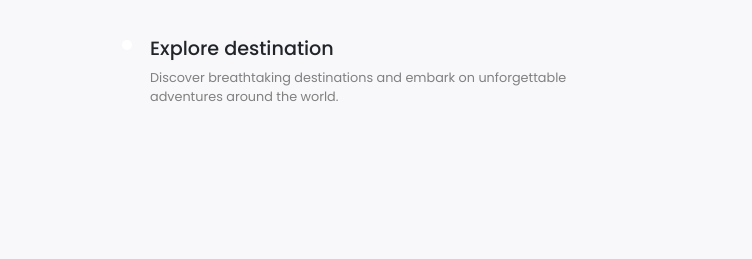
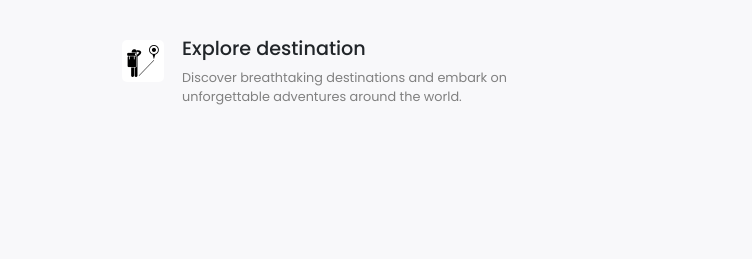
Before and after one commit to ajit-divakaran/Travelr, a plain HTML site: page index.html in a window 1280 px wide. Shown: the part 3350-3609 px from the top of the page, 528-1280 px from the left. Drawn offline with nearby package versions, Linux system fonts and the light colour scheme; the site is published under a folder, as on GitHub Pages, so addresses that start at the root find nothing; a web font is replaced by a local one.

Commit message:
Fixed image src address

```diff
--- a/index.html
+++ b/index.html
@@ -355,7 +355,7 @@
                 </div>
               </div>
               <div class="feat">
-                <img src="/assets/images/mapexplore.png" alt="">
+                <img src="./assets/images/mapexplore.png" alt="">
                 <div>
                   <h3>Explore destination</h3>
                   <p>Discover breathtaking destinations and embark on unforgettable adventures around the world.</p>
```
